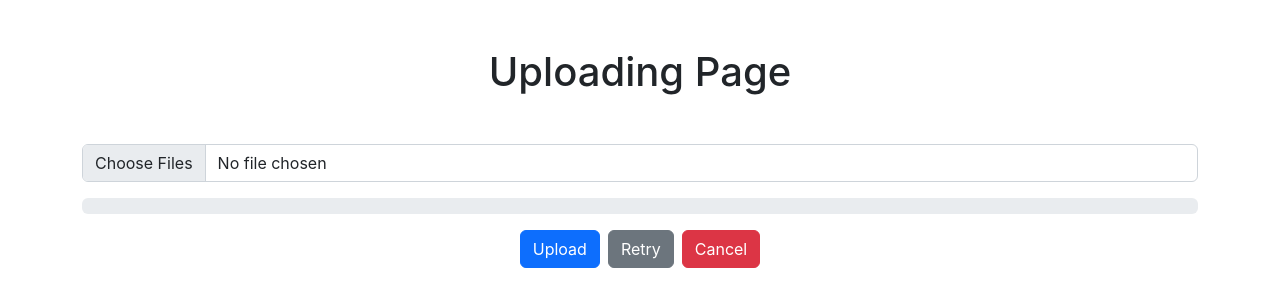
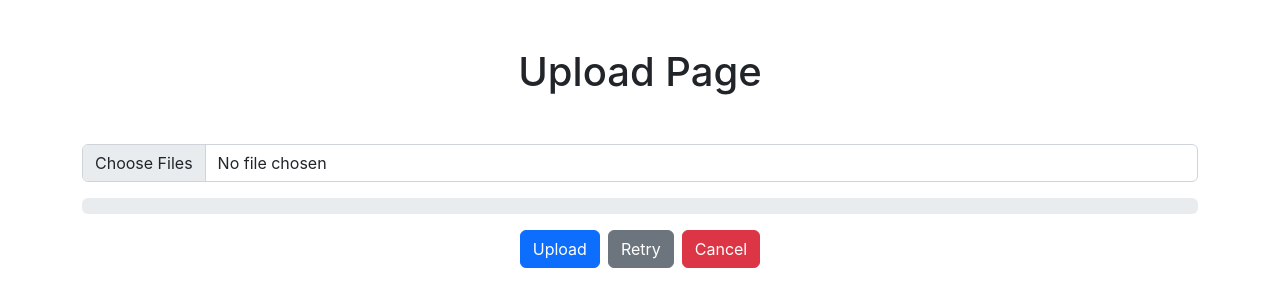
Before and after one commit to intelliseawolf/uploading-module, a React (Create React App) app: page / in a window 1280 px wide. Shown: the top 306 px of the page. Built offline with nearby package versions, Linux system fonts and the light colour scheme; no server answers; what axios-mock-adapter, randomstring would draw is missing.

Commit message:
added: xstate package

```diff
--- a/package.json
+++ b/package.json
@@ -23,7 +23,8 @@
     "react-toastify": "^9.1.1",
     "react-uuid": "^2.0.0",
     "typescript": "^4.9.3",
-    "web-vitals": "^2.1.4"
+    "web-vitals": "^2.1.4",
+    "xstate": "^4.34.0"
   },
   "scripts": {
     "start": "react-scripts start",
--- a/src/containers/Home.tsx
+++ b/src/containers/Home.tsx
@@ -22,7 +22,7 @@ const Home = () => {
 
   function getUploadURL() {
     if (!files?.length) {
-      toast("No uploaded files!");
+      toast.error("No uploaded files!");
       return;
     }
 
@@ -50,7 +50,7 @@ const Home = () => {
     axiosInstance
       .post(url, { files: formData }, { onUploadProgress })
       .then(function (response) {
-        toast("Uploading success!");
+        toast.success("Uploading success!");
       })
       .catch(function (error) {
         console.log(error);
@@ -63,7 +63,7 @@ const Home = () => {
 
   return (
     <Container className="mt-5">
-      <h1 className="text-center">Uploading Page</h1>
+      <h1 className="text-center">Upload Page</h1>
       <Form.Group
         controlId="formFile"
         onChange={handleFileChange}
```
Also changed, not shown: 1 other file (tests, documents, lock files or other folders).
